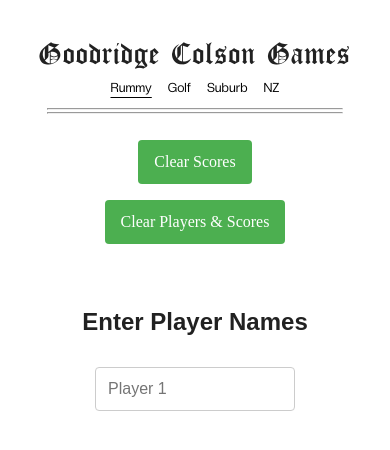
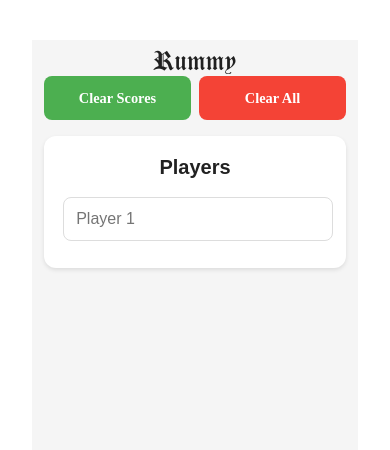
Before and after one commit to samcolson4/gc-games, a React (Vite) app: page / in a window 390 px wide. Shown: the top 450 px of the page. Built offline with nearby package versions, Linux system fonts and the light colour scheme; a web font is replaced by a local one.

Commit message:
Make rummy reactive (bad)

```diff
--- a/src/App.tsx
+++ b/src/App.tsx
@@ -4,13 +4,45 @@ import HeaderBar from './components/header_bar'
 import Rummy from './components/rummy';
 import RummyMobile from './components/rummy_mobile';
 import Golf from './components/golf';
-import { BrowserRouter as Router, Routes, Route } from 'react-router-dom';
+import { BrowserRouter as Router, Routes, Route, useLocation } from 'react-router-dom';
 import NewZealandVideo from './components/nz';
 import Suburb from './components/suburb';
+import { useState, useEffect } from 'react';
 
-function App() {
+// Responsive Rummy component that switches based on window width
+function ResponsiveRummy() {
+  const [isMobile, setIsMobile] = useState(window.innerWidth < 768);
+
+  useEffect(() => {
+    const handleResize = () => {
+      setIsMobile(window.innerWidth < 768);
+    };
+
+    window.addEventListener('resize', handleResize);
+    return () => window.removeEventListener('resize', handleResize);
+  }, []);
+
+  return isMobile ? <RummyMobile /> : <Rummy />;
+}
+
+function AppContent() {
+  const location = useLocation();
+  const [isMobile, setIsMobile] = useState(window.innerWidth < 768);
+  const isRummyPage = location.pathname === '/';
+
+  useEffect(() => {
+    const handleResize = () => {
+      setIsMobile(window.innerWidth < 768);
+    };
+
+    window.addEventListener('resize', handleResize);
+    return () => window.removeEventListener('resize', handleResize);
+  }, []);
+
+  // Hide header bar on mobile for rummy page
+  const showHeader = !(isMobile && isRummyPage);
+
   return (
-    <Router>
     <Box
       sx={{
         display: 'flex',
@@ -19,12 +51,16 @@ function App() {
         width: '100%',
       }}
     >
-        <HeaderBar />
+      {showHeader && <HeaderBar />}
       <Box sx={{ mt: 1 }}>
+        {showHeader && (
+          <>
             <hr style={{ width: '90%', margin: '0.1rem auto' }} />
             <hr style={{ width: '90%', margin: '0.1rem auto' }} />
+          </>
+        )}
         <Routes>
-            <Route path="/" element={<Rummy />} />
+          <Route path="/" element={<ResponsiveRummy />} />
           <Route path="/rummy-mobile" element={<RummyMobile />} />
           <Route path="/golf" element={<Golf />} />
           <Route path="/nz" element={<NewZealandVideo />} />
@@ -32,6 +68,13 @@ function App() {
         </Routes>
       </Box>
     </Box>
+  );
+}
+
+function App() {
+  return (
+    <Router>
+      <AppContent />
     </Router>
   )
 }
```
Lines whose indentation alone changed are shown as unchanged.
